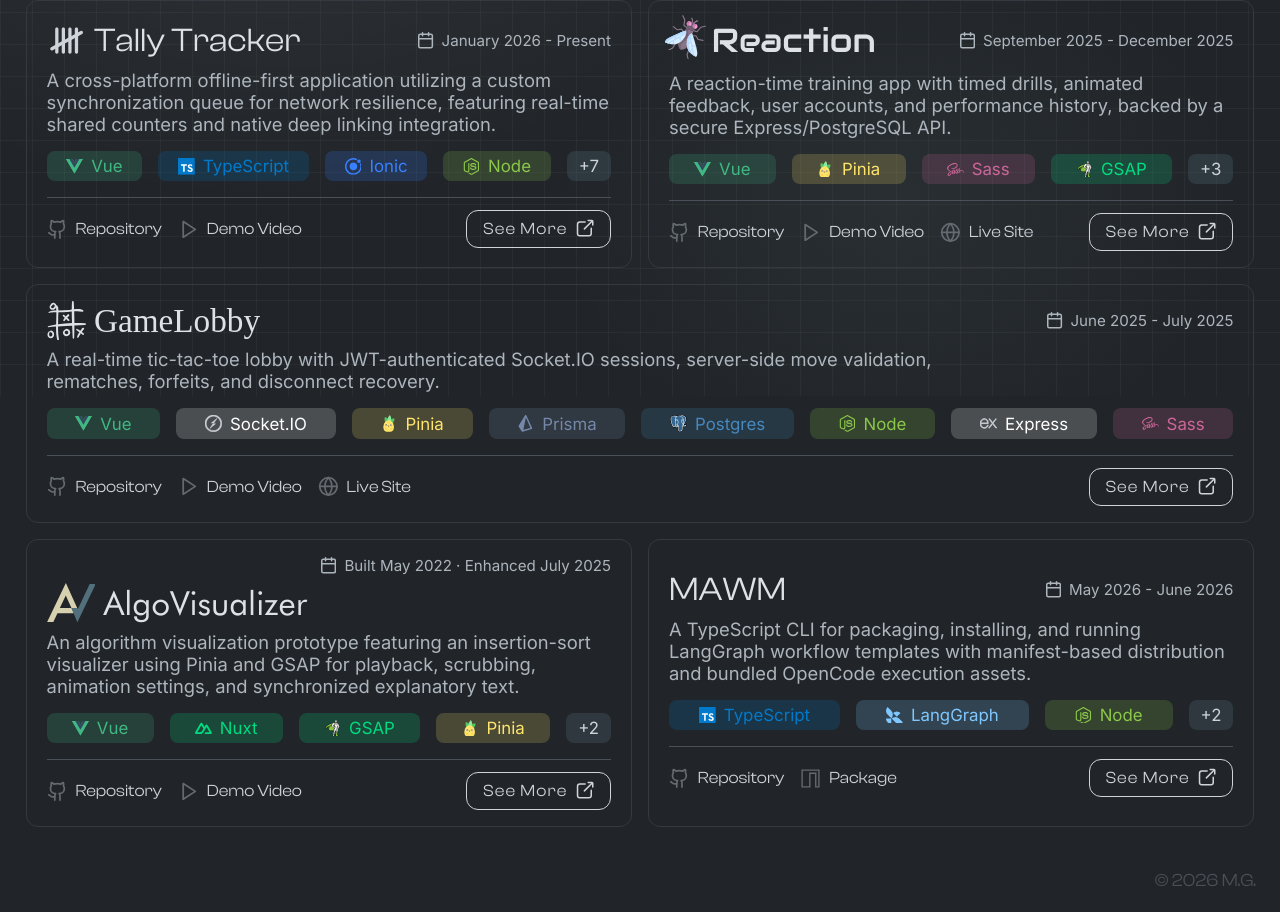
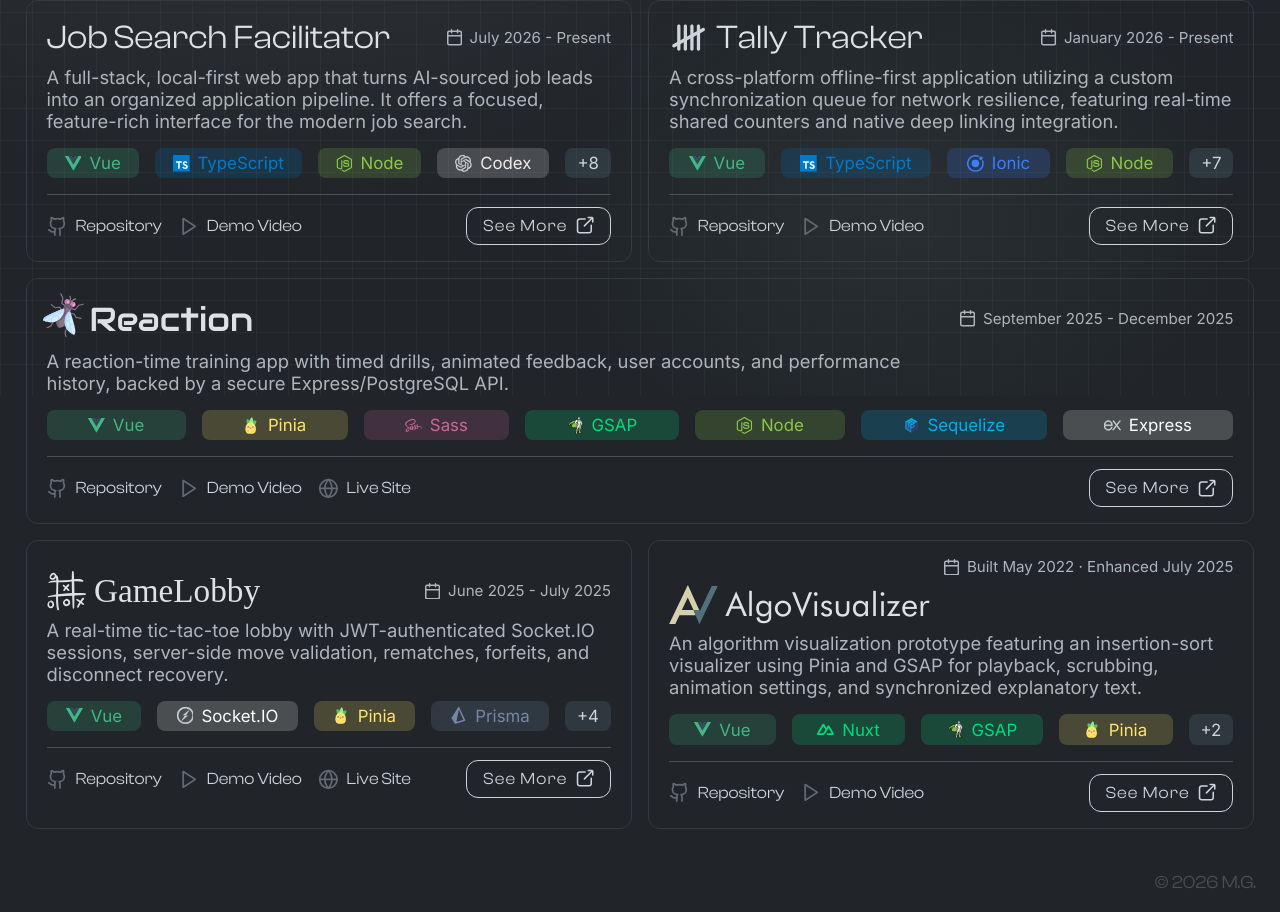
Before and after one commit to michaelgreenl/e-portfolio, a Vue app: page /projects in a window 1280 px wide. Shown: the part 404-1316 px from the top of the page. Built offline with nearby package versions, Linux system fonts and the light colour scheme; a web font is replaced by a local one.

Commit message:
wip: adding job-search-facilitator project

```diff
--- a/src/assets/data/projects.json
+++ b/src/assets/data/projects.json
@@ -1,4 +1,71 @@
 [
+    {
+        "title": "Job Search Facilitator",
+        "slug": "jsf",
+        "stackText": [
+            "Vue",
+            "TypeScript",
+            "Node",
+            "Codex",
+            "Docker",
+            "Pinia",
+            "Sass",
+            "Prisma",
+            "Zod",
+            "Vitest",
+            "Express",
+            "Postgres"
+        ],
+        "stack": [
+            "vue",
+            "typescript",
+            "node",
+            "codex",
+            "docker",
+            "pinia",
+            "sass",
+            "prisma",
+            "zod",
+            "vitest",
+            "express",
+            "postgres"
+        ],
+        "shortDate": "July 2026 - Present",
+        "longDate": "July 2026 - Present",
+        "description": {
+            "short": "A full-stack, local-first web app that turns AI-sourced job leads into an organized application pipeline. It offers a focused, feature-rich interface for the modern job search.",
+            "long": [
+                {
+                    "label": "Project and Experience",
+                    "text": "Job Search Facilitator turns job discovery into one review, application, outreach, and tracking workflow. Users can assess ranked roles, set priorities, manage application files, find contacts, draft messages, and track follow-ups."
+                },
+                {
+                    "label": "System Design",
+                    "text": "A Vue and Pinia client uses an Express, Prisma, and PostgreSQL API for durable workflow data. A host-side bridge streams structured Codex tasks, while isolated agents discover jobs and judge candidates through validated artifacts."
+                },
+                {
+                    "label": "Decisions and Tradeoffs",
+                    "text": "I separated the Docker data service from the macOS agent bridge and isolated discovery from final judgment. This adds services and artifact handoffs, but keeps browser access local, reduces evaluation bias, and validates results before storage."
+                }
+            ]
+        },
+        "fontFamily": "ClashDisplay",
+        "img": "tally_blurred.webp",
+        "video": "1166819858",
+        "externalLinks": {
+            "github": {
+                "href": "https://github.com/michaelgreenl/job-search-facilitator",
+                "text": "Repository"
+            },
+            "demoVideo": {
+                "href": "https://michaelgreenl.net/projects?slug=jsf&autoplay=true",
+                "text": "Demo Video"
+            },
+            "porfolioLink": {
+                "href": "https://michaelgreenl.net/projects?slug=jsf&autoplay=false"
+            }
+        }
+    },
     {
         "title": "Tally Tracker",
         "slug": "tally",
@@ -188,44 +255,5 @@
                 "href": "https://michaelgreenl.net/projects?slug=algo-visualizer&autoplay=false"
             }
         }
-    },
-    {
-        "title": "MAWM",
-        "slug": "mawm",
-        "stackText": ["TypeScript", "LangGraph", "Node", "OpenCode", "Vitest"],
-        "stack": ["typescript", "langgraph", "node", "opencode", "vitest"],
-        "shortDate": "May 2026 - June 2026",
-        "longDate": "May 2026 - June 2026",
-        "description": {
-            "short": "A TypeScript CLI for packaging, installing, and running LangGraph workflow templates with manifest-based distribution and bundled OpenCode execution assets.",
-            "long": [
-                {
-                    "label": "Project and Experience",
-                    "text": "MAWM is a CLI for packaging, installing, and running reusable LangGraph workflow templates. It gives projects a consistent way to add planning assets, start workflows, resume threads, and review results."
-                },
-                {
-                    "label": "System Design",
-                    "text": "Typed commands and validated metadata drive manifest-based install, update, removal, and listing flows. Installed templates combine scaffolded LangGraph packages with OpenCode assets that manage local servers and workflow run state."
-                },
-                {
-                    "label": "Decisions and Tradeoffs",
-                    "text": "Global template installs encourage reuse, while project-local assets preserve the context needed for each codebase. Bundling the execution assets increases package scope, but removes repeated setup from every workflow."
-                }
-            ]
-        },
-        "fontFamily": "ClashDisplay",
-        "externalLinks": {
-            "github": {
-                "href": "https://github.com/michaelgreenl/mawm",
-                "text": "Repository"
-            },
-            "npm": {
-                "href": "https://www.npmjs.com/package/@mawm/cli",
-                "text": "Package"
-            },
-            "porfolioLink": {
-                "href": "https://michaelgreenl.net/projects?slug=mawm&autoplay=false"
-            }
-        }
     }
 ]
--- a/src/components/Project/ProjectCard.vue
+++ b/src/components/Project/ProjectCard.vue
@@ -29,7 +29,7 @@ const bp = useBreakpoints();
 const externalLinkRespText = (projectSlug, externalLinks) => {
     const className = 'responsive-link-text';
 
-    const TWO_COLUMN_CARD = 'game-lobby';
+    const TWO_COLUMN_CARD = 'reaction';
 
     if (bp.isXlLaptop.value) {
         return 'undefined';
@@ -719,14 +719,6 @@ p {
             font-size: 1.4em;
         }
 
-        @include bp-md-tablet {
-            margin-right: $space-24;
-        }
-
-        @include bp-xl-desktop {
-            margin-right: $space-12;
-        }
-
         .project-logo {
             display: flex;
             align-items: center;
@@ -743,7 +735,7 @@ p {
 
         h2 {
             margin: 0 !important;
-            font-size: 2.2em;
+            font-size: clamp(1.8em, 7vw, 2.2em);
 
             @include theme-dark {
                 color: $color-gray3;
```
